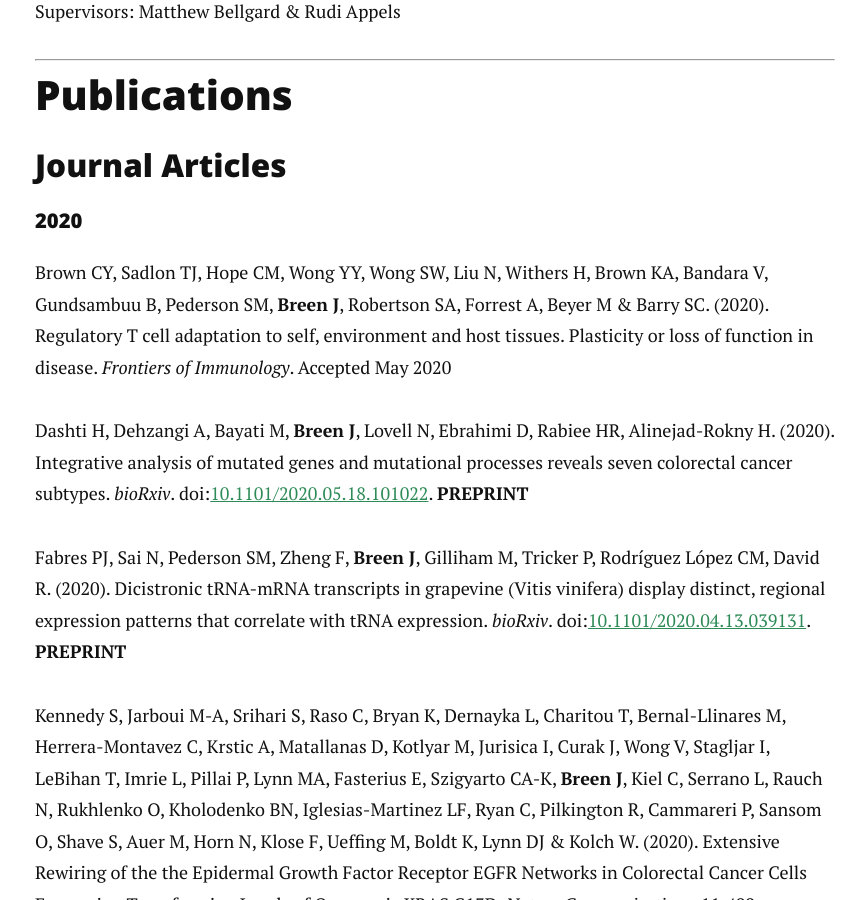
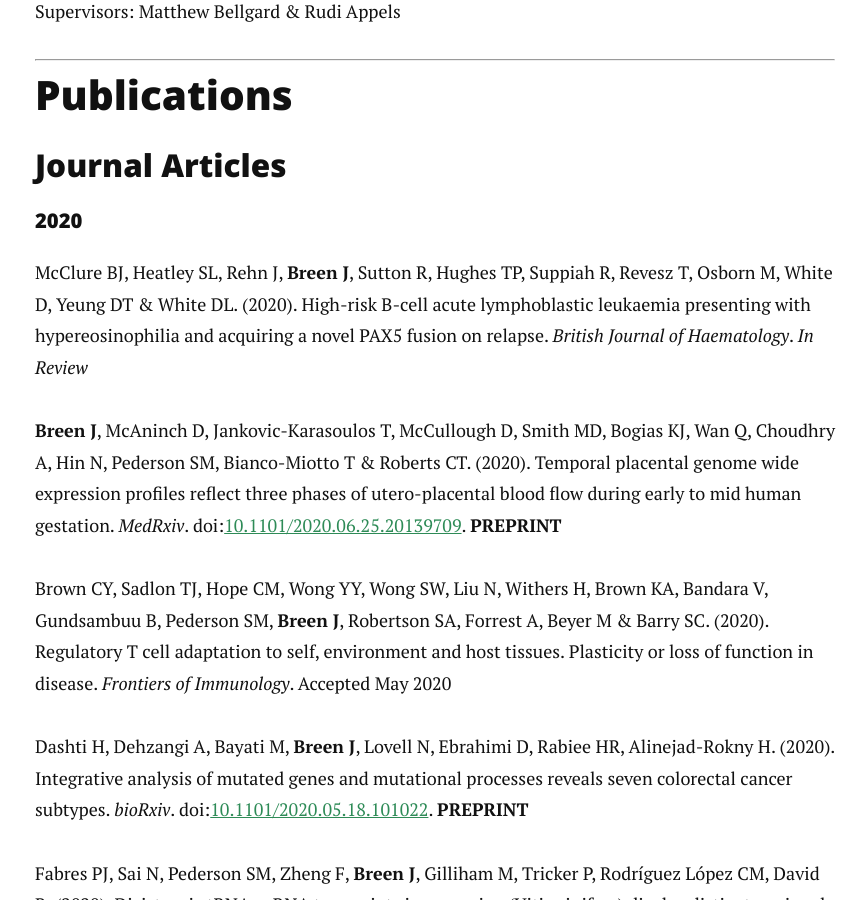
Before and after one commit to jimmybgammyknee/jimmybgammyknee.github.io, a Jekyll site: the page built from cv.md, in a window 1280 px wide and 900 px high, scrolled down 2716 px. Shown: the whole window, without its empty margins (205-1071 px from the left). Built offline with Jekyll 4.4.1, drawn with Linux system fonts in a browser that asks for light colours; nearby versions of some CDN libraries.

Commit message:
New papers and preprints

```diff
--- a/cv.md
+++ b/cv.md
@@ -83,6 +83,10 @@ Supervisors: Matthew Bellgard & Rudi Appels <br>
 
 #### 2020
 {:.no_toc}
+
+McClure BJ, Heatley SL, Rehn J, **Breen J**, Sutton R, Hughes TP, Suppiah R, Revesz T, Osborn M, White D, Yeung DT & White DL. (2020). High-risk B-cell acute lymphoblastic leukaemia presenting with hypereosinophilia and acquiring a novel PAX5 fusion on relapse. _British Journal of Haematology_. *In Review*
+
+**Breen J**, McAninch D, Jankovic-Karasoulos T, McCullough D, Smith MD, Bogias KJ, Wan Q, Choudhry A, Hin N, Pederson SM, Bianco-Miotto T & Roberts CT. (2020). Temporal placental genome wide expression profiles reflect three phases of utero-placental blood flow during early to mid human gestation. _MedRxiv_. doi:[10.1101/2020.06.25.20139709](https://doi.org/10.1101/2020.06.25.20139709). **PREPRINT**
 
 Brown CY, Sadlon TJ, Hope CM, Wong YY, Wong SW, Liu N, Withers H, Brown KA, Bandara V,  Gundsambuu B, Pederson SM, **Breen J**, Robertson SA, Forrest A, Beyer M & Barry SC. (2020). Regulatory T cell adaptation to self, environment and host tissues. Plasticity or loss of function in disease. _Frontiers of Immunology_. Accepted May 2020
 
```
